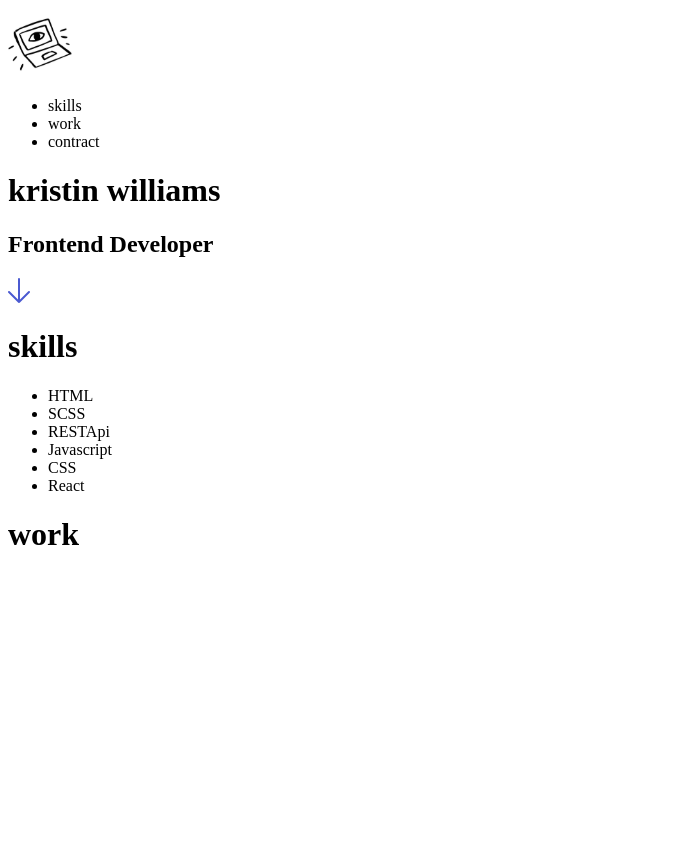
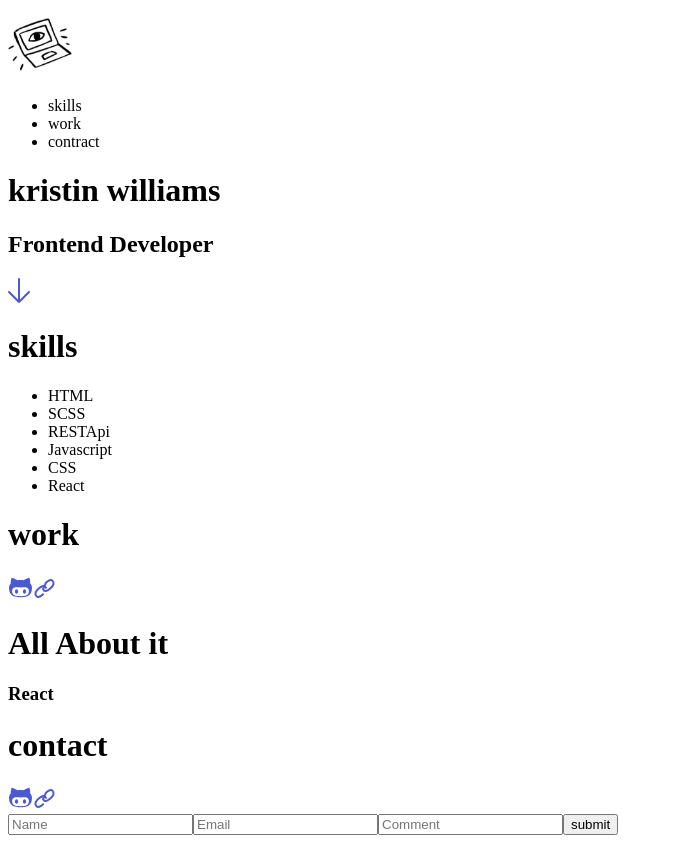
Before and after one commit to KristinWilliams/portfolio, a React (Create React App) app: page / in a window 1280 px wide. Shown: the whole page, without its empty margins (0-673 px from the left). Before the commit the page ends 800 px from the top, so only its background shows below. Built offline with nearby package versions, Linux system fonts and the light colour scheme.

Commit message:
finished base jsx

```diff
--- a/public/index.html
+++ b/public/index.html
@@ -24,7 +24,7 @@
       work correctly both with client-side routing and a non-root public URL.
       Learn how to configure a non-root public URL by running `npm run build`.
     -->
-    <title>React App</title>
+    <title>Kristin Williams</title>
   </head>
   <body>
     <noscript>You need to enable JavaScript to run this app.</noscript>
--- a/src/components/App.js
+++ b/src/components/App.js
@@ -2,25 +2,25 @@ import React from "react";
 
 const App = () => {
   return (
-    <div class="container">
-      <div class="hero-container">
+    <div className="container">
+      <div className="hero-container">
         <nav>
           <img src="img/laptop-icon.svg" alt="logo icon" />
-          <ul class="nav-list">
+          <ul className="nav-list">
             <li>skills</li>
             <li>work</li>
             <li>contract</li>
           </ul>
         </nav>
-        <div class="name-container">
+        <div className="name-container">
           <h1>kristin williams</h1>
           <h2>Frontend Developer</h2>
         </div>
         <img src="img/down-arrow.svg" alt="down arrow" />
       </div>
-      <div class="skills-container">
+      <div className="skills-container">
         <h1>skills</h1>
-        <ul class="skills-list">
+        <ul className="skills-list">
           <li>HTML</li>
           <li>SCSS</li>
           <li>RESTApi</li>
@@ -29,9 +29,27 @@ const App = () => {
           <li>React</li>
         </ul>
       </div>
-      <div class="work-container">
+      <div className="work-container">
         <h1>work</h1>
-        <div class="project-container"></div>
+        <div className="project">
+          <div className="project-container">
+            <img src="img/github-icon.svg" />
+            <img src="img/link-icon.svg" />
+            <h1>All About it</h1>
+            <h3 className="language-used">React</h3>
+          </div>
+        </div>
+      </div>
+      <div className="contact-container">
+        <h1>contact</h1>
+        <img src="img/github-icon.svg" />
+        <img src="img/link-icon.svg" />
+        <form name="contact" method="POST">
+          <input type="text" placeholder="Name"></input>
+          <input type="text" placeholder="Email"></input>
+          <input type="textarea" placeholder="Comment"></input>
+          <button type="submit">submit</button>
+        </form>
       </div>
     </div>
   );
```
Also changed, not shown: public/img/github-icon.svg (added), public/img/link-icon.svg (added).
